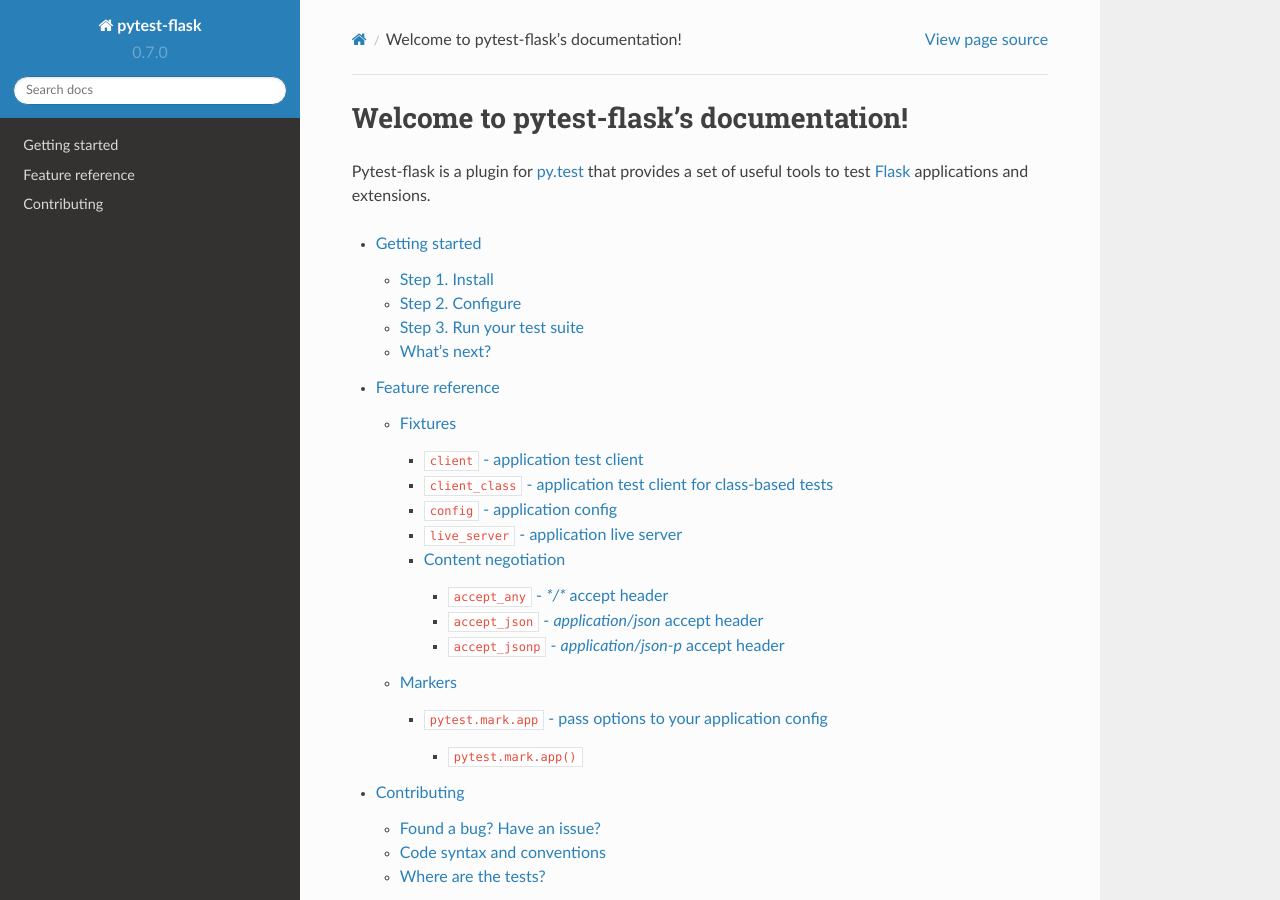
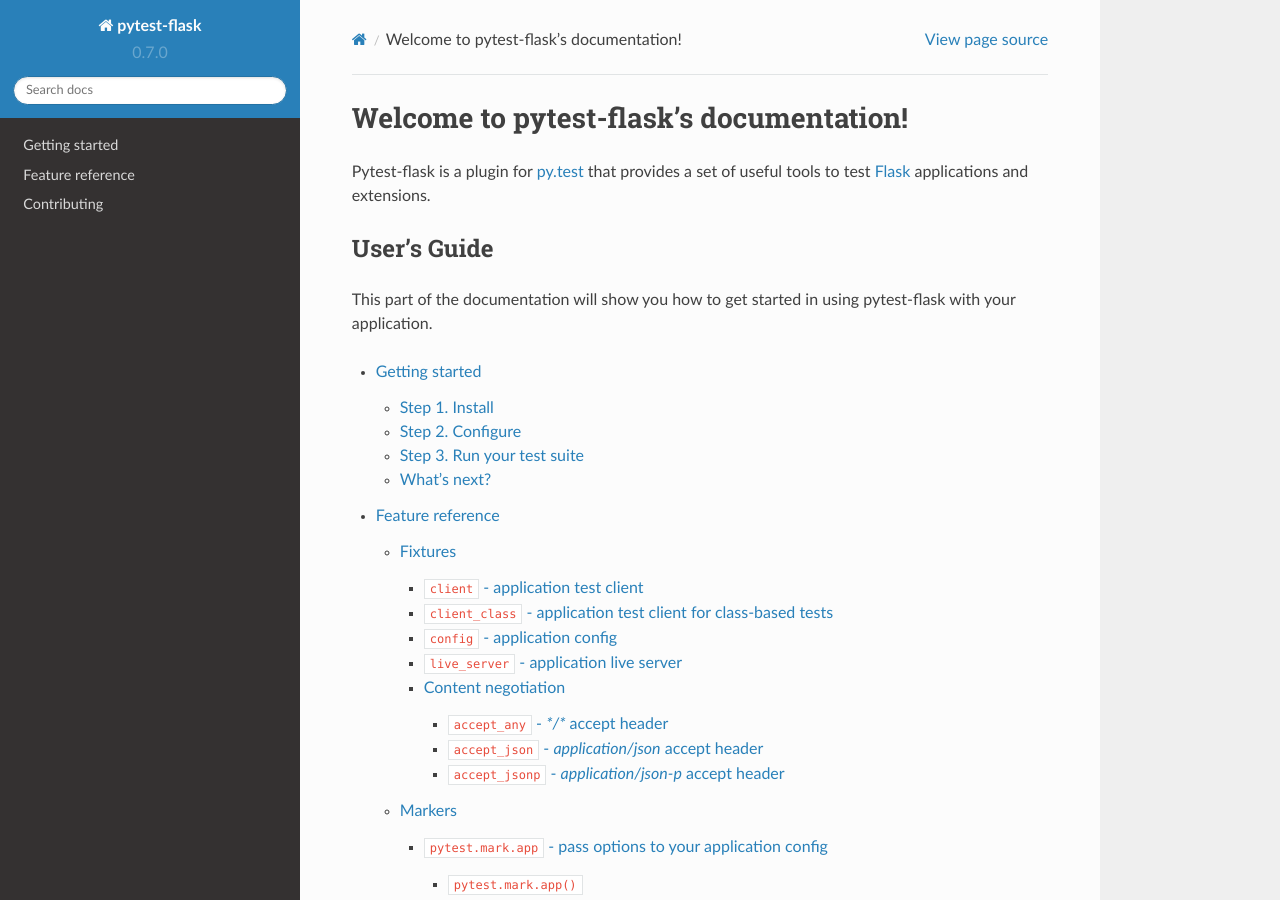
Before and after one commit to pytest-dev/pytest-flask, a Sphinx documentation site: the page built from docs/index.rst, in a window 1280 px wide and 900 px high. Built offline with Sphinx 7.4.7 and the Read the Docs theme 2.0.0, drawn with Linux system fonts in a browser that asks for light colours.

Commit message:
Add intro before user's guide

```diff
--- a/docs/index.rst
+++ b/docs/index.rst
@@ -4,6 +4,13 @@
 Pytest-flask is a plugin for `py.test <http://pytest.org>`_ that provides
 a set of useful tools to test `Flask <http://flask.pocoo.org>`_ applications
 and extensions.
+
+
+User's Guide
+------------
+
+This part of the documentation will show you how to get started in using
+pytest-flask with your application.
 
 .. toctree::
    :maxdepth: 4
```
